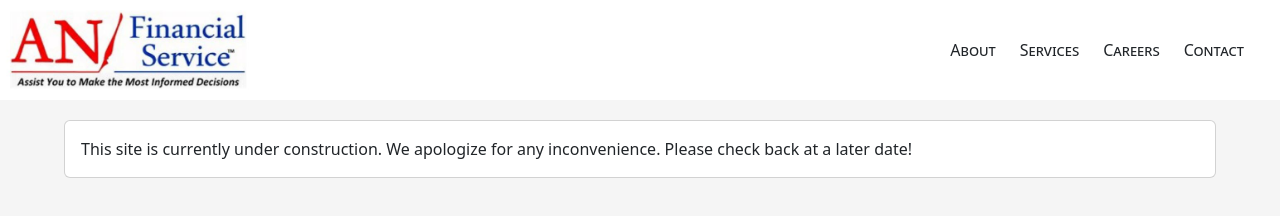
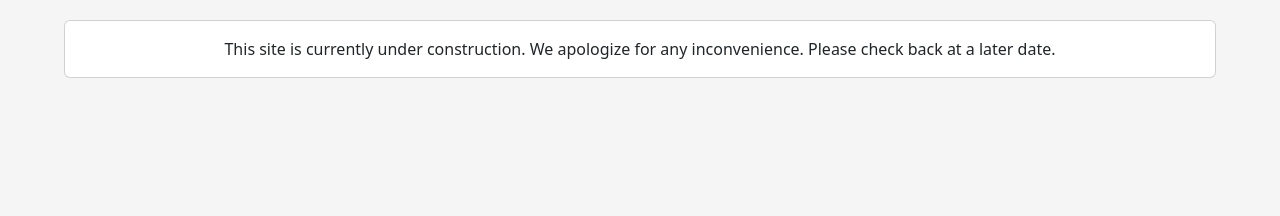
Before and after one commit to amyxan/amyxan.github.io, a plain HTML site: page index.html in a window 1280 px wide. Drawn offline with nearby package versions, Linux system fonts and the light colour scheme.

Commit message:
contruction notice only

```diff
--- a/index.html
+++ b/index.html
@@ -13,21 +13,12 @@
 </head>
 
 <body>
-    <div class="header">
-        <a href="./index.html"><img src="ancpa.JPG" height="80" /></a>
-        <div class="navigation">
-            <div><a class="nav-link" href="">About</a></div>
-            <div><a class="nav-link" href="">Services</a></div>
-            <div><a class="nav-link" href="">Careers</a></div>
-            <div><a class="nav-link" href="">Contact</a></div>
-        </div>
-    </div>
     <div class="content-wrapper full-height">
         <div class="content-body">
-            <div class="card construction-notice">
+            <div class="card text-center construction-notice">
                 <div class="card-body">
                     This site is currently under construction. We apologize for any inconvenience. Please check back at
-                    a later date!
+                    a later date.
                 </div>
             </div>
         </div>
```
